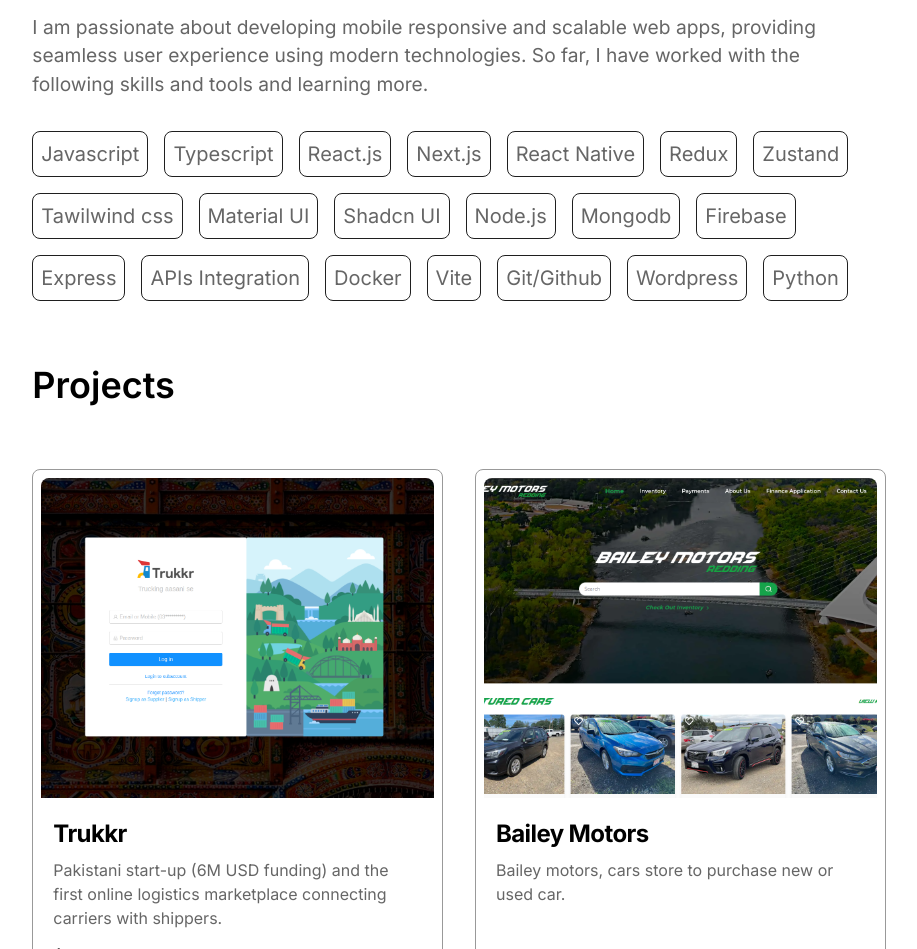
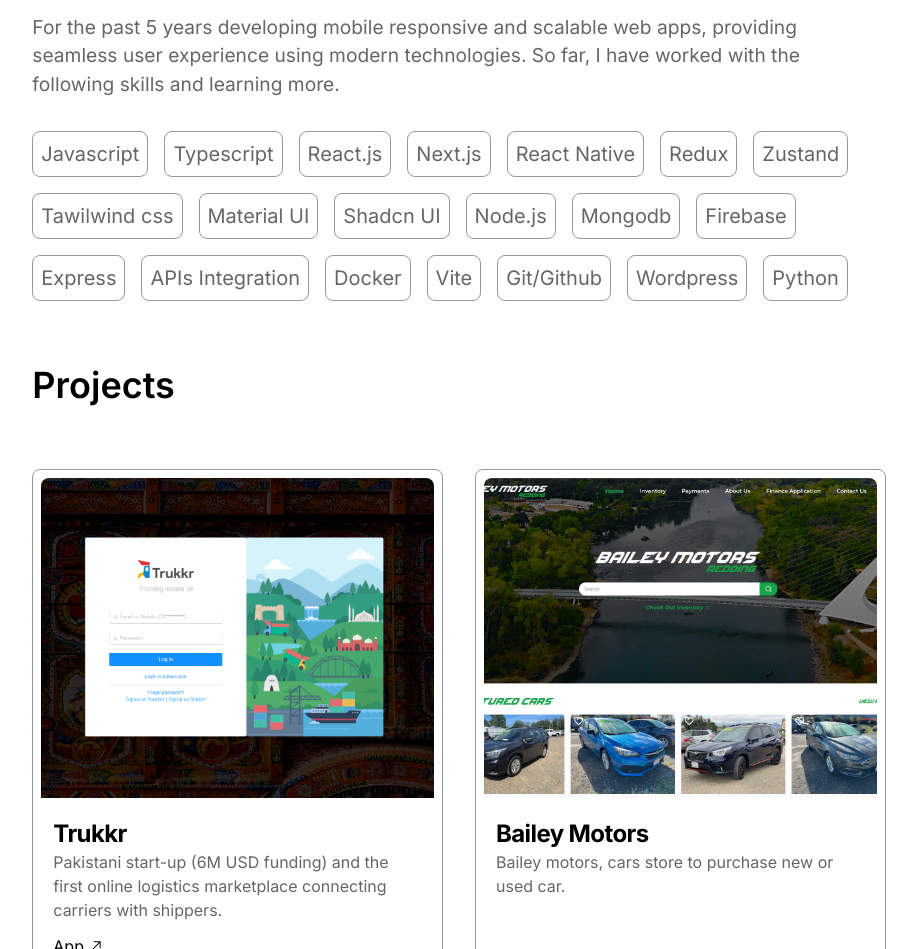
Before and after one commit to akramnarejo/portfolio, a Next.js app: page /work in a window 1280 px wide. Shown: the part 183-1132 px from the top of the page, without its empty margins (181-1098 px from the left). Built offline with nearby package versions, Linux system fonts and the light colour scheme.

Commit message:
fix: styling

```diff
--- a/src/app/lib/components/card.tsx
+++ b/src/app/lib/components/card.tsx
@@ -21,7 +21,7 @@
       initial={{ opacity: 0 }}
       whileInView={{ opacity: 1 }}
       transition={{ duration: 2, type: "tween" }}
-      className="dark:bg-[#0f0f0f] border dark:border-[#1f1f1f] border-[#999] rounded-lg p-2 hover:border-blue-400 dark:hover:border-gray-600 duration-500 hover:scale-x-105"
+      className="dark:bg-[#0f0f0f] border dark:border-[#444] border-[#999] rounded-lg p-2 hover:border-blue-400 dark:hover:border-blue-400 duration-500 hover:scale-x-105"
     >
       <Link href={data.landingpage} target="_blank">
         <div className="h-80 w-full relative overflow-hidden cursor-pointer">
@@ -36,7 +36,7 @@
 
       <div className="py-5 px-3">
         <Link href={data.landingpage} target="_blank">
-          <h5 className="dark:text-white font-bold text-2xl tracking-tight mb-2 hover:text-blue-400">
+          <h5 className="dark:text-white inline font-bold text-2xl tracking-tight mb-2 hover:text-blue-400">
             {data.title}
           </h5>
         </Link>
--- a/src/app/page.tsx
+++ b/src/app/page.tsx
@@ -10,9 +10,9 @@
         <h1 className="[font-size:_clamp(4rem,6vw,10rem)] font-bold mt-3">
           G&apos;day, I&apos;m Akram <span className="animate-pulse duration-1000">👋</span>
         </h1>
-        <p className="w-full [font-size:_clamp(2.5rem,4vw,6rem)] mt-1  text-[#666]">
-          A{" "}<span className="dark:bg-[#111] bg-[#eee] rounded-lg border border-[#333] text-blue-800">Frontend Engineer 👨‍💻</span>{" "}crafting visuals and user experience,
-          Web3 enthusiast and Photographer 📸. Based in Dubai 🇦🇪.
+        <p className="w-full [font-size:_clamp(2rem,4vw,4.2rem)] mt-1  text-[#666]">
+          A{" "}<Link href="/work" className="dark:bg-[#111] bg-[#eee] rounded-lg border border-[#333] text-blue-800 hover:text-blue-500 ease-linear duration-500">Frontend Engineer 👨‍💻</Link>{" "}crafting visuals with seamless user experience,
+          Web3 enthusiast for better tomorrow and Hobbyist photographer 📸.
         </p>
         <p className="w-full mt-2 tracking-wide text-[#666] italic [font-size:_clamp(1.2rem,1.5vw,2rem)]">
           For contact, send me an email
--- a/src/app/work/page.tsx
+++ b/src/app/work/page.tsx
@@ -11,7 +11,7 @@
         Work
       </h2>
       <p className="text-[#666] [font-size:_clamp(1.2rem,1.5vw,2rem)]">
-        I am passionate about developing mobile responsive and scalable web apps, providing seamless user experience using modern technologies. So far, I have worked with the following skills and tools and learning more.
+        For the past 5 years developing mobile responsive and scalable web apps, providing seamless user experience using modern technologies. So far, I have worked with the following skills and learning more.
       </p>
       {/* skills */}
       <div className="flex gap-4 flex-wrap mt-8">
@@ -23,7 +23,7 @@
               transition={{ duration: 2, type: "sping", ease: "easeOut" }}
               viewport={{once: true}}
               key={ind}
-              className={`md:text-xl dark:bg-black border border-[#1f1f1f] dark:hover:border-blue-200 dark:hover:text-blue-200 hover:border-blue-400 hover:text-blue-600 p-2 rounded-lg text-[#666] hover:skew-y-3 ease-in-out duration-500 hover:scale-110`}
+              className={`md:text-xl dark:bg-black border dark:border-[#444] border-[#999] dark:hover:border-blue-200 dark:hover:text-blue-200 hover:border-blue-400 hover:text-blue-600 p-2 rounded-lg text-[#666] hover:skew-y-3 ease-in-out duration-500 hover:scale-110`}
             >
               {item}
             </motion.span>
```
